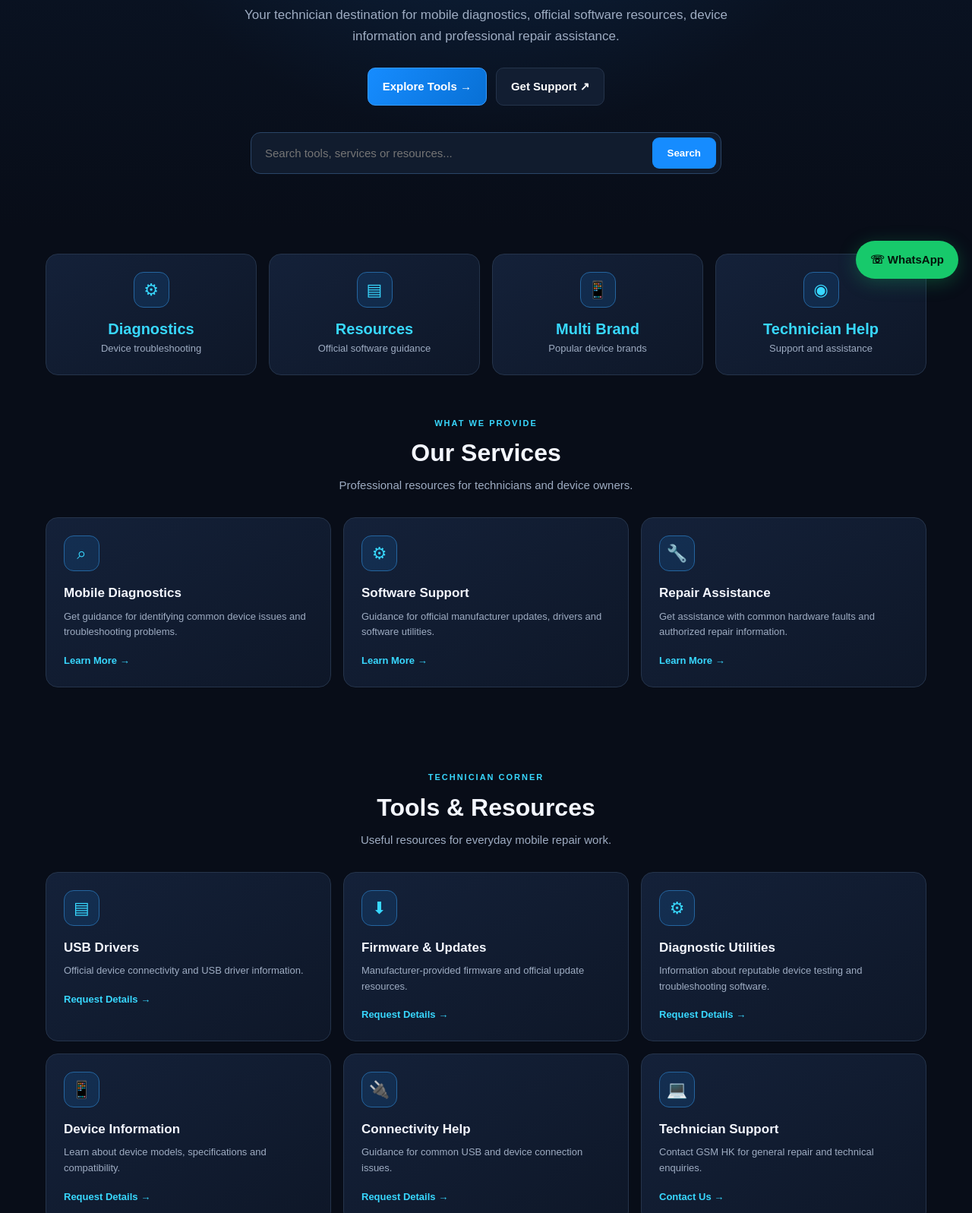
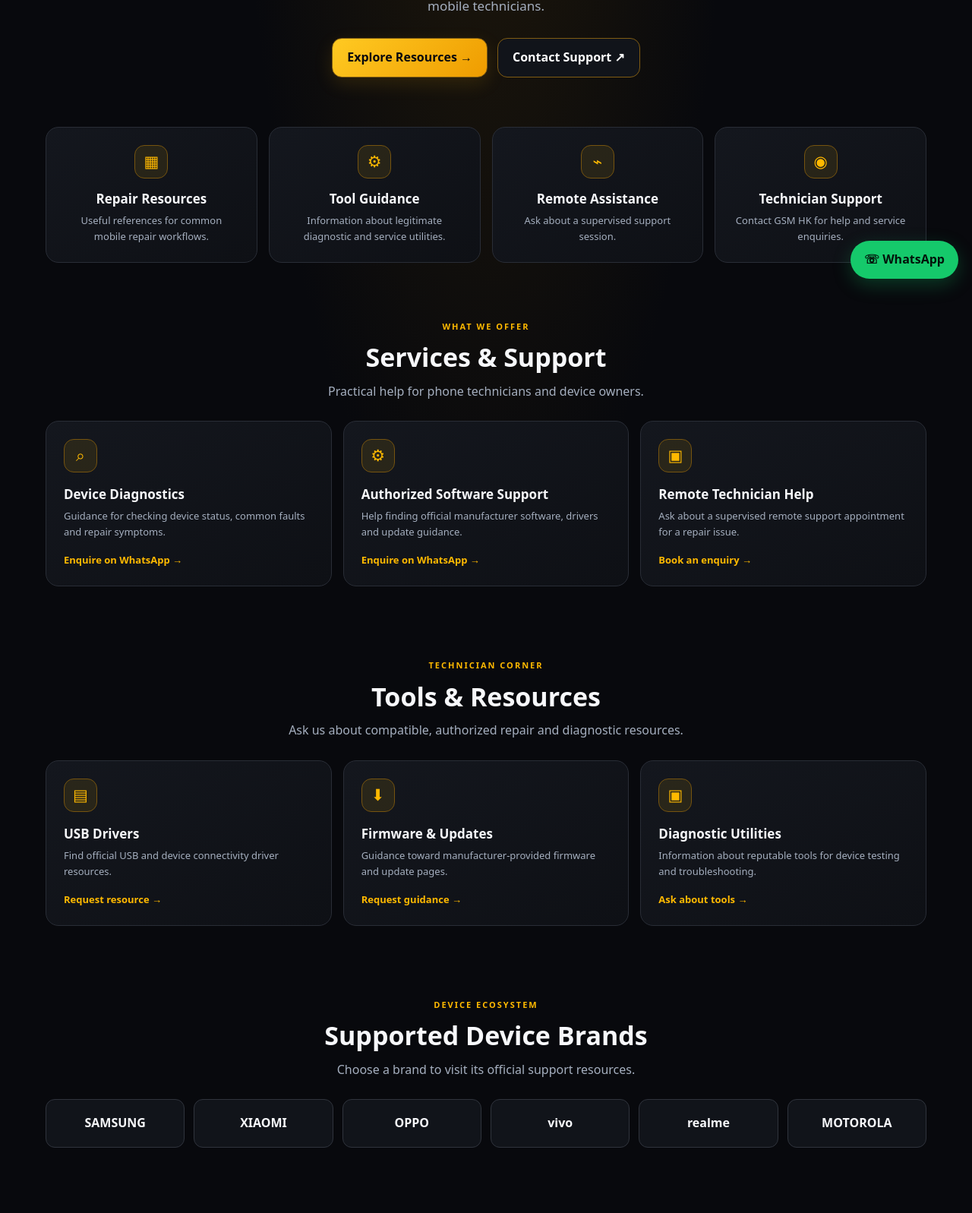
Before and after one commit to hktools8655-debug/gsm-hk, a plain HTML site: page index.html in a window 1280 px wide. Shown: the part 415-2012 px from the top of the page at 76% size. Drawn offline with Linux system fonts and the light colour scheme.

Commit message:
Update index.html

```diff
--- a/index.html
+++ b/index.html
@@ -1,414 +1,49 @@
-
-<!DOCTYPE html>
-<html lang="en">
-<head>
-<meta charset="UTF-8">
-<meta name="viewport" content="width=device-width, initial-scale=1">
-<meta name="theme-color" content="#080d18">
-<meta name="description" content="GSM HK - Mobile repair resources, device diagnostics, official software and technician support.">
-<title>GSM HK | Professional Mobile Repair Portal</title>
-
+!doctype html>
+<html lang="en"><head>
+<meta charset="utf-8"><meta name="viewport" content="width=device-width,initial-scale=1">
+<meta name="theme-color" content="#08090d">
+<meta name="description" content="GSM HK mobile diagnostics, authorized repair resources and technician support.">
+<title>GSM HK | Mobile Repair & Support</title>
 <style>
-:root{
-  --bg:#080d18;
-  --panel:#111b2d;
-  --panel2:#0d1524;
-  --blue:#168cff;
-  --cyan:#38d8ff;
-  --gold:#ffbd42;
-  --text:#f4f7ff;
-  --muted:#9eacc2;
-  --line:#25344b;
-}
-*{box-sizing:border-box}
-html{scroll-behavior:smooth}
-body{
- margin:0;background:var(--bg);color:var(--text);
- font:15px/1.6 Arial,sans-serif;
-}
-a{text-decoration:none;color:inherit}
-.wrap{width:min(1160px,92%);margin:auto}
-.top{
- background:#060a12;border-bottom:1px solid var(--line);
- color:var(--muted);font-size:12px;padding:8px 0
-}
-.top .wrap{display:flex;justify-content:space-between;gap:10px;flex-wrap:wrap}
-header{
- position:sticky;top:0;z-index:10;
- background:#080d18ed;backdrop-filter:blur(14px);
- border-bottom:1px solid var(--line)
-}
-.nav{
- min-height:76px;display:flex;align-items:center;
- justify-content:space-between;gap:18px
-}
-.brand{display:flex;align-items:center;gap:11px;font-weight:900;font-size:25px}
-.logo{
- width:45px;height:45px;border-radius:13px;
- display:grid;place-items:center;
- background:linear-gradient(135deg,#168cff,#074caa);
- color:white;font-size:22px;
- box-shadow:0 0 22px #168cff45
-}
-.brand small{display:block;font-size:10px;letter-spacing:2px;color:var(--muted)}
-.brand b{color:var(--cyan)}
-nav{display:flex;gap:21px;font-size:13px;font-weight:bold}
-nav a:hover{color:var(--cyan)}
-.btn{
- display:inline-block;padding:12px 19px;border-radius:10px;
- background:linear-gradient(120deg,#168cff,#0870d5);
- color:white;font-weight:bold;border:1px solid #369bff;
- transition:.2s
-}
-.btn:hover{transform:translateY(-2px);filter:brightness(1.15)}
-.btn.alt{background:#121e32;border:1px solid var(--line)}
-.menu{
- display:none;background:#15233a;color:white;
- border:1px solid var(--line);padding:9px 13px;border-radius:8px
-}
-.hero{
- padding:85px 0 70px;text-align:center;
- background:
- radial-gradient(ellipse at 50% 10%,#123b6a77,transparent 55%),
- linear-gradient(180deg,#0b172a,#080d18)
-}
-.pill{
- display:inline-block;padding:7px 15px;border-radius:50px;
- background:#10294a;border:1px solid #2265a5;
- color:var(--cyan);font-size:11px;font-weight:bold;letter-spacing:1px
-}
-h1{
- font-size:clamp(39px,6vw,68px);
- line-height:1.1;letter-spacing:-2px;margin:25px 0 15px
-}
-h1 span{color:var(--cyan)}
-.lead{max-width:720px;margin:auto;color:var(--muted);font-size:17px}
-.actions{display:flex;justify-content:center;gap:12px;flex-wrap:wrap;margin-top:28px}
-.searchbox{
- max-width:620px;margin:35px auto 0;
- display:flex;background:#111c2e;border:1px solid #2a4567;
- border-radius:13px;padding:6px
-}
-.searchbox input{
- flex:1;min-width:0;background:transparent;border:0;
- outline:0;color:white;padding:12px;font-size:15px
-}
-.searchbox button{
- border:0;border-radius:9px;background:var(--blue);
- color:white;padding:0 20px;font-weight:bold
-}
-section{padding:55px 0}
-.head{text-align:center;margin-bottom:30px}
-.eyebrow{color:var(--cyan);font-size:11px;font-weight:900;letter-spacing:2px}
-.head h2{font-size:32px;margin:5px 0}
-.head p{color:var(--muted);margin:0}
-.stats,.grid{display:grid;gap:16px}
-.stats{grid-template-columns:repeat(4,1fr);margin-top:35px}
-.grid{grid-template-columns:repeat(3,1fr)}
-.card{
- background:linear-gradient(145deg,#142139,#0e1728);
- border:1px solid var(--line);border-radius:16px;
- padding:23px;transition:.2s
-}
-.card:hover{transform:translateY(-4px);border-color:#2189e8}
-.ico{
- width:47px;height:47px;border-radius:13px;
- background:#168cff20;border:1px solid #2465a0;
- display:grid;place-items:center;font-size:22px;
- color:var(--cyan);margin-bottom:15px
-}
-.card h3{margin:0 0 7px;font-size:17px}
-.card p{color:var(--muted);font-size:13px;margin:0}
-.stat{text-align:center}
-.stat .ico{margin:0 auto 12px}
-.stat strong{font-size:20px;color:var(--cyan)}
-.service{display:flex;flex-direction:column;align-items:flex-start}
-.service .link{
- color:var(--cyan);font-size:13px;font-weight:bold;margin-top:17px
-}
-.service .link:hover{color:var(--gold)}
-.brands{display:grid;grid-template-columns:repeat(6,1fr);gap:12px}
-.brandbox{
- padding:18px 5px;text-align:center;border:1px solid var(--line);
- border-radius:12px;background:var(--panel);font-weight:900;
- font-size:13px;transition:.2s
-}
-.brandbox:hover{border-color:var(--cyan);color:var(--cyan)}
-.band{
- display:flex;justify-content:space-between;align-items:center;
- gap:20px;padding:32px;border:1px solid #24578b;
- border-radius:18px;
- background:linear-gradient(110deg,#10294a,#101827)
-}
-.band h2{margin:0 0 5px}
-.band p{margin:0;color:var(--muted)}
-.empty{display:none;text-align:center;color:var(--muted);padding:25px}
-footer{border-top:1px solid var(--line);padding:25px 0;color:var(--muted);font-size:12px}
-.foot{display:flex;justify-content:space-between;gap:12px;flex-wrap:wrap}
-.float{
- position:fixed;right:18px;bottom:18px;z-index:20;
- background:#17c96b;color:#04150b;padding:13px 19px;
- border-radius:50px;font-weight:900;box-shadow:0 5px 25px #17c96b45
-}
-@media(max-width:850px){
- nav{
- display:none;position:absolute;top:76px;left:0;right:0;
- padding:20px 5%;background:#0a1220;flex-direction:column
- }
- nav.open{display:flex}
- .menu{display:block}
- .nav>.btn{display:none}
- .stats{grid-template-columns:repeat(2,1fr)}
- .brands{grid-template-columns:repeat(3,1fr)}
-}
-@media(max-width:600px){
- .hero{padding:60px 0 45px}
- .grid{grid-template-columns:1fr}
- .band{align-items:flex-start;flex-direction:column}
- .head h2{font-size:27px}
- .searchbox button{padding:0 12px}
-}
-</style>
-</head>
-
-<body>
-
-<div class="top">
- <div class="wrap">
-  <span>● GSM HK | Professional Technician Portal</span>
-  <span>WhatsApp: +91 70186 98655</span>
- </div>
-</div>
-
-<header>
- <div class="wrap nav">
-  <a class="brand" href="#home">
-   <span class="logo">HK</span>
-   <span>GSM <b>HK</b><small>UNLOCK · REPAIR · SUPPORT</small></span>
-  </a>
-
-  <nav id="nav">
-   <a href="#home">Home</a>
-   <a href="#services">Services</a>
-   <a href="#tools">Tools</a>
-   <a href="#brands">Brands</a>
-   <a href="#contact">Contact</a>
-  </nav>
-
-  <a class="btn" href="https://wa.me/917018698655">WhatsApp ↗</a>
-  <button class="menu" onclick="document.getElementById('nav').classList.toggle('open')">☰</button>
- </div>
-</header>
-
+:root{--bg:#08090d;--panel:#11141a;--gold:#ffb900;--text:#f7f8fb;--muted:#a5afbf;--line:#292d36}
+*{box-sizing:border-box}html{scroll-behavior:smooth}body{margin:0;background:radial-gradient(ellipse at 50% 0%,#21190a,transparent 36%),var(--bg);color:var(--text);font:16px/1.6 system-ui,Arial,sans-serif}
+a{color:inherit;text-decoration:none}.wrap{width:min(1160px,92%);margin:auto}.top{background:#090a0e;border-bottom:1px solid var(--line);color:var(--muted);font-size:12px}.top .wrap{display:flex;justify-content:space-between;padding:8px 0;gap:10px;flex-wrap:wrap}
+header{position:sticky;top:0;z-index:5;background:#08090df2;backdrop-filter:blur(12px);border-bottom:1px solid #39301d}.nav{min-height:78px;display:flex;align-items:center;justify-content:space-between;gap:20px}
+.brand{font-size:25px;font-weight:900;letter-spacing:-1px;display:flex;align-items:center;gap:10px}.brand b,.gold{color:var(--gold)}.brand small{display:block;color:var(--muted);font-size:10px;letter-spacing:2px}.logo{width:44px;height:44px;border:1px solid var(--gold);border-radius:13px;display:grid;place-items:center;color:var(--gold);font-size:23px}
+nav{display:flex;gap:22px;font-size:14px;font-weight:700;color:#d4d8e0}nav a:hover{color:var(--gold)}.btn{display:inline-block;padding:12px 19px;border-radius:13px;background:linear-gradient(135deg,#ffca22,#ef9c00);color:#08090d;font-weight:900;border:1px solid #805c13;box-shadow:0 8px 25px #ffb90020}.btn.alt{background:#11141a;color:white;box-shadow:none}.menu{display:none;background:#151820;color:white;border:1px solid var(--line);padding:8px 12px;border-radius:9px}
+.hero{text-align:center;padding:90px 0 65px}.pill{display:inline-block;border:1px solid #76540f;border-radius:99px;padding:7px 14px;color:var(--gold);background:#151109;font-size:12px;font-weight:850;letter-spacing:.5px}
+h1{font-size:clamp(40px,6vw,68px);line-height:1.1;letter-spacing:-2px;margin:26px 0 15px}h1 span{color:var(--gold)}.lead{max-width:750px;margin:auto;color:var(--muted);font-size:17px}.actions{display:flex;justify-content:center;gap:13px;flex-wrap:wrap;margin-top:29px}
+.stats,.grid{display:grid;grid-template-columns:repeat(4,1fr);gap:15px}.card{background:linear-gradient(145deg,#14171e,#0e1015);border:1px solid var(--line);border-radius:17px;padding:23px;transition:.2s}.card:hover{border-color:#8b6518;transform:translateY(-3px)}.ico{width:44px;height:44px;border-radius:13px;background:#ffb90018;border:1px solid #76540f;color:var(--gold);display:grid;place-items:center;font-size:21px;margin:0 auto 13px}
+.card h3{margin:0 0 5px;font-size:17px}.card p{margin:0;color:var(--muted);font-size:13px}section{padding:35px 0 60px}.stats{margin-bottom:40px}.head{text-align:center;margin-bottom:26px}.eyebrow{color:var(--gold);font-size:11px;letter-spacing:2px;font-weight:900}.head h2{font-size:34px;margin:5px 0}.head p{color:var(--muted);margin:0}.grid{grid-template-columns:repeat(3,1fr)}.service .ico{margin:0 0 15px}.service p{min-height:44px}.link{display:inline-block;color:var(--gold);font-size:13px;font-weight:850;margin-top:14px}
+.brands{display:grid;grid-template-columns:repeat(6,1fr);gap:12px}.brandbox{background:#11141a;border:1px solid #30343d;border-radius:12px;text-align:center;padding:18px 7px;font-weight:900}.brandbox:hover{border-color:var(--gold);color:var(--gold)}
+.band{display:flex;justify-content:space-between;align-items:center;gap:20px;padding:30px;border:1px solid #61470f;border-radius:20px;background:linear-gradient(110deg,#1b160b,#11141a)}.band h2{margin:0 0 5px}.band p{margin:0;color:var(--muted)}
+footer{border-top:1px solid var(--line);padding:23px 0;color:var(--muted);font-size:12px}.foot{display:flex;justify-content:space-between;gap:12px;flex-wrap:wrap}.float{position:fixed;right:18px;bottom:18px;background:#15c96b;color:#03140b;padding:12px 18px;border-radius:99px;font-weight:900;z-index:9;box-shadow:0 8px 25px #15c96b40}
+@media(max-width:850px){nav{display:none;position:absolute;top:78px;left:0;right:0;padding:18px 5%;background:#0b0d12;flex-direction:column}nav.open{display:flex}.menu{display:block}.nav>.btn{display:none}.stats{grid-template-columns:repeat(2,1fr)}.brands{grid-template-columns:repeat(3,1fr)}}
+@media(max-width:560px){.hero{padding:60px 0 40px}.stats,.grid{grid-template-columns:1fr}.band{align-items:flex-start;flex-direction:column}.head h2{font-size:28px}}
+</style></head><body>
+<div class="top"><div class="wrap"><span>● <b class="gold">GSM HK</b> | Mobile Repair Resources</span><span>WhatsApp: +91 70186 98655</span></div></div>
+<header><div class="wrap nav"><a class="brand" href="#home"><span class="logo">▦</span><span>GSM <b>HK</b><small>UNLOCK · REPAIR · FIX</small></span></a>
+<nav id="nav"><a href="#home">Overview</a><a href="#services">Services</a><a href="#tools">Tools & Resources</a><a href="#brands">Brands</a><a href="#contact">Support</a></nav>
+<a class="btn" href="https://wa.me/917018698655?text=Hello%20GSM%20HK%2C%20I%20need%20support.">WhatsApp Support ↗</a><button class="menu" onclick="document.getElementById('nav').classList.toggle('open')">☰</button></div></header>
 <main>
-
-<section class="hero" id="home">
- <div class="wrap">
-  <div class="pill">✦ WELCOME TO GSM HK</div>
-
-  <h1>Professional <span>Mobile Repair</span><br>Resources & Support</h1>
-
-  <p class="lead">
-   Your technician destination for mobile diagnostics,
-   official software resources, device information
-   and professional repair assistance.
-  </p>
-
-  <div class="actions">
-   <a class="btn" href="#tools">Explore Tools →</a>
-   <a class="btn alt" href="#contact">Get Support ↗</a>
-  </div>
-
-  <div class="searchbox">
-   <input id="search" type="search" placeholder="Search tools, services or resources...">
-   <button onclick="searchCards()">Search</button>
-  </div>
- </div>
-</section>
-
-<div class="wrap">
- <div class="stats">
-  <article class="card stat">
-   <div class="ico">⚙</div>
-   <strong>Diagnostics</strong>
-   <p>Device troubleshooting</p>
-  </article>
-  <article class="card stat">
-   <div class="ico">▤</div>
-   <strong>Resources</strong>
-   <p>Official software guidance</p>
-  </article>
-  <article class="card stat">
-   <div class="ico">📱</div>
-   <strong>Multi Brand</strong>
-   <p>Popular device brands</p>
-  </article>
-  <article class="card stat">
-   <div class="ico">◉</div>
-   <strong>Technician Help</strong>
-   <p>Support and assistance</p>
-  </article>
- </div>
-</div>
-
-<section id="services">
- <div class="wrap">
-  <div class="head">
-   <div class="eyebrow">WHAT WE PROVIDE</div>
-   <h2>Our Services</h2>
-   <p>Professional resources for technicians and device owners.</p>
-  </div>
-
-  <div class="grid searchable">
-   <article class="card service">
-    <div class="ico">⌕</div>
-    <h3>Mobile Diagnostics</h3>
-    <p>Get guidance for identifying common device issues and troubleshooting problems.</p>
-    <a class="link" href="https://wa.me/917018698655?text=I%20need%20mobile%20diagnostic%20support">Learn More →</a>
-   </article>
-
-   <article class="card service">
-    <div class="ico">⚙</div>
-    <h3>Software Support</h3>
-    <p>Guidance for official manufacturer updates, drivers and software utilities.</p>
-    <a class="link" href="https://wa.me/917018698655?text=I%20need%20software%20support">Learn More →</a>
-   </article>
-
-   <article class="card service">
-    <div class="ico">🔧</div>
-    <h3>Repair Assistance</h3>
-    <p>Get assistance with common hardware faults and authorized repair information.</p>
-    <a class="link" href="https://wa.me/917018698655?text=I%20need%20repair%20assistance">Learn More →</a>
-   </article>
-  </div>
- </div>
-</section>
-
-<section id="tools">
- <div class="wrap">
-  <div class="head">
-   <div class="eyebrow">TECHNICIAN CORNER</div>
-   <h2>Tools & Resources</h2>
-   <p>Useful resources for everyday mobile repair work.</p>
-  </div>
-
-  <div class="grid searchable">
-
-   <article class="card service">
-    <div class="ico">▤</div>
-    <h3>USB Drivers</h3>
-    <p>Official device connectivity and USB driver information.</p>
-    <a class="link" href="https://wa.me/917018698655?text=I%20need%20USB%20driver%20information">Request Details →</a>
-   </article>
-
-   <article class="card service">
-    <div class="ico">⬇</div>
-    <h3>Firmware & Updates</h3>
-    <p>Manufacturer-provided firmware and official update resources.</p>
-    <a class="link" href="https://wa.me/917018698655?text=I%20need%20firmware%20guidance">Request Details →</a>
-   </article>
-
-   <article class="card service">
-    <div class="ico">⚙</div>
-    <h3>Diagnostic Utilities</h3>
-    <p>Information about reputable device testing and troubleshooting software.</p>
-    <a class="link" href="https://wa.me/917018698655?text=I%20need%20diagnostic%20software%20information">Request Details →</a>
-   </article>
-
-   <article class="card service">
-    <div class="ico">📱</div>
-    <h3>Device Information</h3>
-    <p>Learn about device models, specifications and compatibility.</p>
-    <a class="link" href="https://wa.me/917018698655?text=I%20need%20device%20information">Request Details →</a>
-   </article>
-
-   <article class="card service">
-    <div class="ico">🔌</div>
-    <h3>Connectivity Help</h3>
-    <p>Guidance for common USB and device connection issues.</p>
-    <a class="link" href="https://wa.me/917018698655?text=I%20need%20connectivity%20help">Request Details →</a>
-   </article>
-
-   <article class="card service">
-    <div class="ico">💻</div>
-    <h3>Technician Support</h3>
-    <p>Contact GSM HK for general repair and technical enquiries.</p>
-    <a class="link" href="https://wa.me/917018698655?text=Hello%20GSM%20HK">Contact Us →</a>
-   </article>
-
-  </div>
-  <div class="empty" id="empty">No matching resources found. Try another search.</div>
- </div>
-</section>
-
-<section id="brands">
- <div class="wrap">
-  <div class="head">
-   <div class="eyebrow">DEVICE ECOSYSTEM</div>
-   <h2>Mobile Brands</h2>
-   <p>Visit official manufacturer support websites.</p>
-  </div>
-
-  <div class="brands">
-   <a class="brandbox" href="https://www.samsung.com/in/support/">SAMSUNG ↗</a>
-   <a class="brandbox" href="https://www.mi.com/in/service/">XIAOMI ↗</a>
-   <a class="brandbox" href="https://support.oppo.com/in/">OPPO ↗</a>
-   <a class="brandbox" href="https://www.vivo.com/in/support">VIVO ↗</a>
-   <a class="brandbox" href="https://www.realme.com/in/support">REALME ↗</a>
-   <a class="brandbox" href="https://www.motorola.in/support">MOTOROLA ↗</a>
-  </div>
- </div>
-</section>
-
-<section id="contact">
- <div class="wrap">
-  <div class="band">
-   <div>
-    <div class="eyebrow">WE ARE HERE TO HELP</div>
-    <h2>Need Technical Support?</h2>
-    <p>Contact GSM HK for enquiries and repair assistance.</p>
-   </div>
-   <a class="btn" href="https://wa.me/917018698655?text=Hello%20GSM%20HK%2C%20I%20need%20support.">Chat on WhatsApp ↗</a>
-  </div>
- </div>
-</section>
-
-</main>
-
-<footer>
- <div class="wrap foot">
-  <span>© <span id="year"></span> GSM HK. All rights reserved.</span>
-  <span>Independent mobile repair resource portal.</span>
- </div>
-</footer>
-
-<a class="float" href="https://wa.me/917018698655">☏ WhatsApp</a>
-
-<script>
-document.getElementById("year").textContent=new Date().getFullYear();
-
-document.querySelectorAll("nav a").forEach(a=>{
- a.addEventListener("click",()=>{
-  document.getElementById("nav").classList.remove("open");
- });
-});
-
-function searchCards(){
- const q=document.getElementById("search").value.toLowerCase().trim();
- const cards=document.querySelectorAll(".searchable .card");
- let visible=0;
-
- cards.forEach(card=>{
-  const match=card.innerText.toLowerCase().includes(q);
-  card.style.display=match?"flex":"none";
-  if(match)visible++;
- });
-
- document.getElementById("empty").style.display=visible?"none":"block";
-}
-
-document.getElementById("search").addEventListener("input",searchCards);
-</script>
-
-</body>
-</html>
+<section class="hero" id="home"><div class="wrap"><div class="pill">● PROFESSIONAL GSM TECHNICIAN PORTAL</div><h1>Welcome To <span>GSM HK</span></h1><p class="lead">Mobile diagnostics, authorized repair resources, software guidance and practical support for mobile technicians.</p><div class="actions"><a class="btn" href="#tools">Explore Resources →</a><a class="btn alt" href="#contact">Contact Support ↗</a></div></div></section>
+<div class="wrap stats">
+<article class="card" style="text-align:center"><div class="ico">▦</div><h3>Repair Resources</h3><p>Useful references for common mobile repair workflows.</p></article>
+<article class="card" style="text-align:center"><div class="ico">⚙</div><h3>Tool Guidance</h3><p>Information about legitimate diagnostic and service utilities.</p></article>
+<article class="card" style="text-align:center"><div class="ico">⌁</div><h3>Remote Assistance</h3><p>Ask about a supervised support session.</p></article>
+<article class="card" style="text-align:center"><div class="ico">◉</div><h3>Technician Support</h3><p>Contact GSM HK for help and service enquiries.</p></article></div>
+<section id="services"><div class="wrap"><div class="head"><div class="eyebrow">WHAT WE OFFER</div><h2>Services & Support</h2><p>Practical help for phone technicians and device owners.</p></div><div class="grid">
+<article class="card service"><div class="ico">⌕</div><h3>Device Diagnostics</h3><p>Guidance for checking device status, common faults and repair symptoms.</p><a class="link" href="https://wa.me/917018698655?text=I%20need%20device%20diagnostics%20support.">Enquire on WhatsApp →</a></article>
+<article class="card service"><div class="ico">⚙</div><h3>Authorized Software Support</h3><p>Help finding official manufacturer software, drivers and update guidance.</p><a class="link" href="https://wa.me/917018698655?text=I%20need%20authorized%20software%20support.">Enquire on WhatsApp →</a></article>
+<article class="card service"><div class="ico">▣</div><h3>Remote Technician Help</h3><p>Ask about a supervised remote support appointment for a repair issue.</p><a class="link" href="https://wa.me/917018698655?text=I%20want%20to%20ask%20about%20remote%20technician%20support.">Book an enquiry →</a></article></div></div></section>
+<section id="tools"><div class="wrap"><div class="head"><div class="eyebrow">TECHNICIAN CORNER</div><h2>Tools & Resources</h2><p>Ask us about compatible, authorized repair and diagnostic resources.</p></div><div class="grid">
+<article class="card service"><div class="ico">▤</div><h3>USB Drivers</h3><p>Find official USB and device connectivity driver resources.</p><a class="link" href="https://wa.me/917018698655?text=Please%20help%20me%20find%20official%20USB%20drivers.">Request resource →</a></article>
+<article class="card service"><div class="ico">⬇</div><h3>Firmware & Updates</h3><p>Guidance toward manufacturer-provided firmware and update pages.</p><a class="link" href="https://wa.me/917018698655?text=I%20need%20official%20firmware%20or%20update%20guidance.">Request guidance →</a></article>
+<article class="card service"><div class="ico">▣</div><h3>Diagnostic Utilities</h3><p>Information about reputable tools for device testing and troubleshooting.</p><a class="link" href="https://wa.me/917018698655?text=I%20need%20diagnostic%20utility%20information.">Ask about tools →</a></article></div></div></section>
+<section id="brands"><div class="wrap"><div class="head"><div class="eyebrow">DEVICE ECOSYSTEM</div><h2>Supported Device Brands</h2><p>Choose a brand to visit its official support resources.</p></div><div class="brands">
+<a class="brandbox" href="https://www.samsung.com/in/support/">SAMSUNG</a><a class="brandbox" href="https://www.mi.com/in/service/">XIAOMI</a><a class="brandbox" href="https://support.oppo.com/in/">OPPO</a><a class="brandbox" href="https://www.vivo.com/in/support">vivo</a><a class="brandbox" href="https://www.realme.com/in/support">realme</a><a class="brandbox" href="https://www.motorola.in/support">MOTOROLA</a></div></div></section>
+<section id="contact"><div class="wrap"><div class="band"><div><div class="eyebrow">NEED A HAND?</div><h2>Talk to GSM HK Support</h2><p>Send your device model and a short description of the issue.</p></div><a class="btn" href="https://wa.me/917018698655?text=Hello%20GSM%20HK%2C%20I%20need%20technician%20support.">Chat on WhatsApp ↗</a></div></div></section>
+</main><footer><div class="wrap foot"><span>© <span id="year"></span> GSM HK. All rights reserved.</span><span>Independent repair resource portal. Brand names belong to their respective owners.</span></div></footer>
+<a class="float" href="https://wa.me/917018698655?text=Hello%20GSM%20HK">☏ WhatsApp</a>
+<script>document.getElementById('year').textContent=new Date().getFullYear();document.querySelectorAll('nav a').forEach(a=>a.addEventListener('click',()=>document.getElementById('nav').classList.remove('open')));</script>
+</body></html>
```
